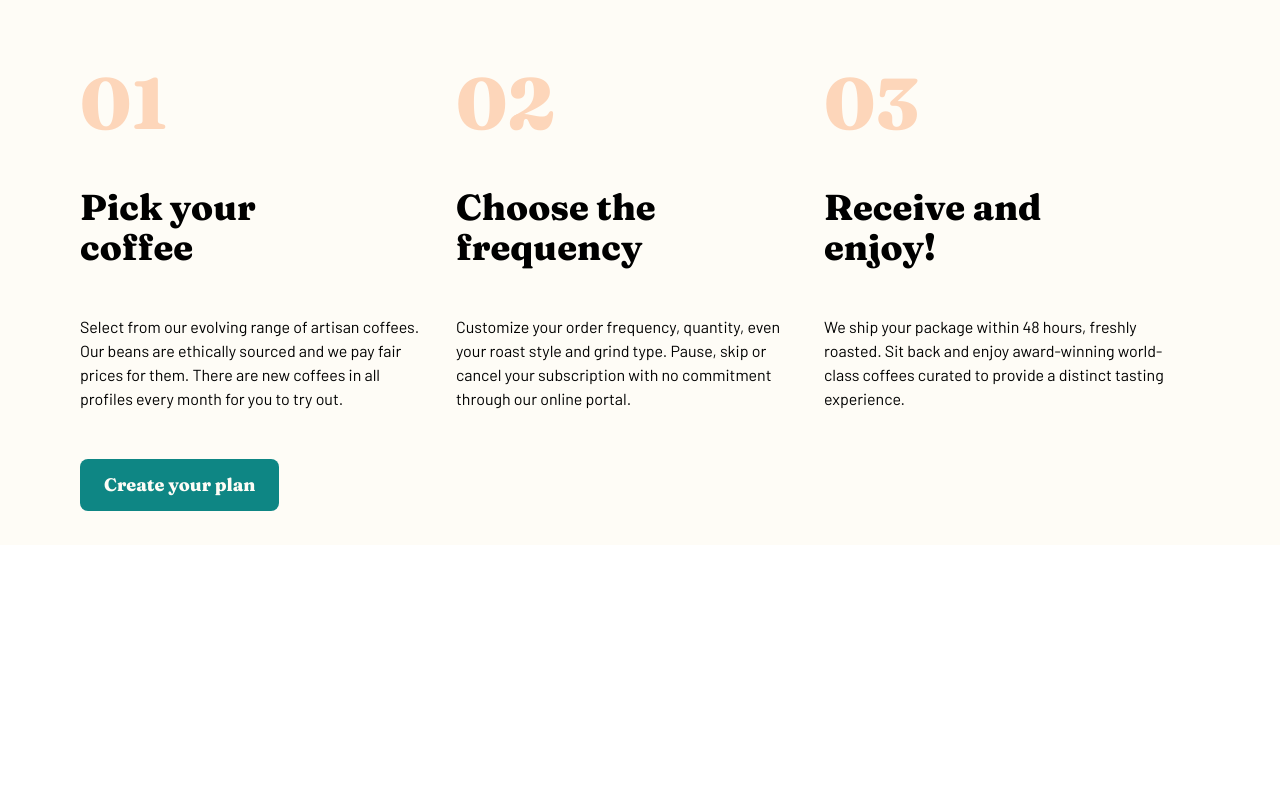
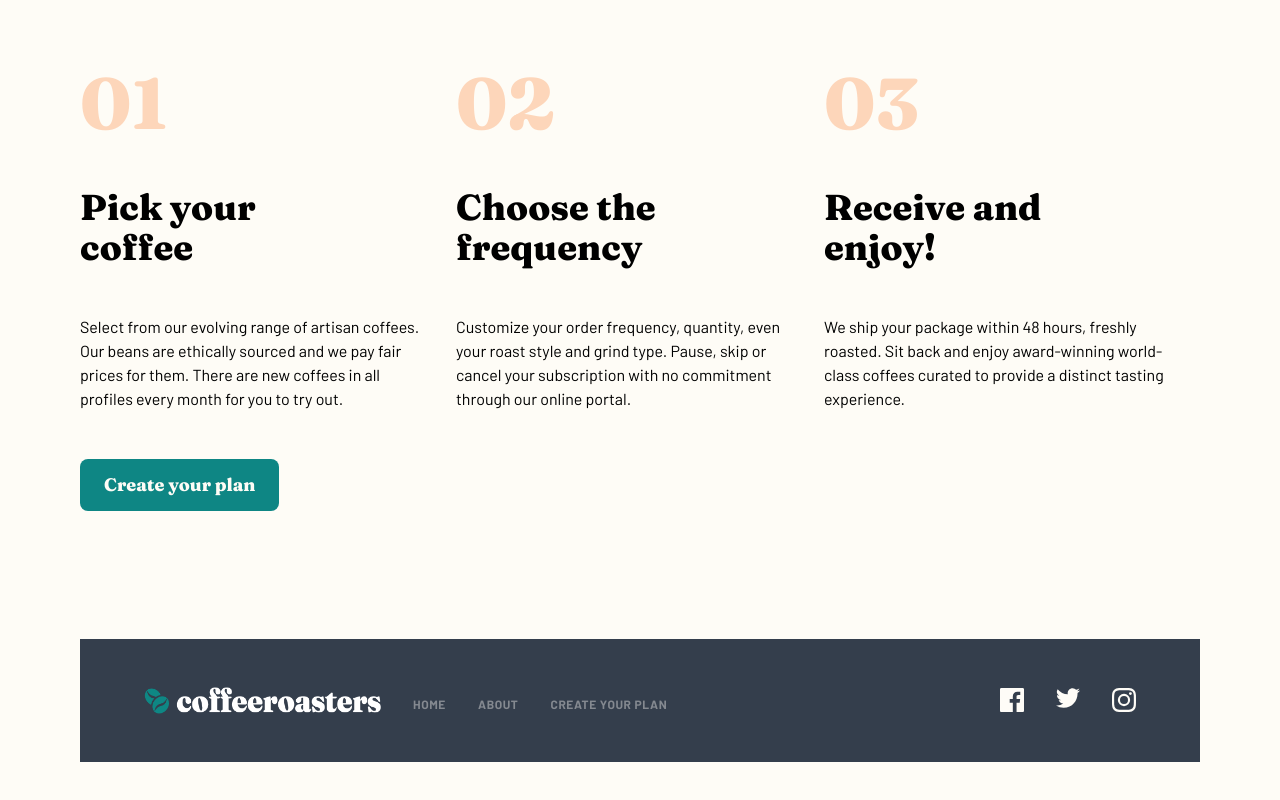
Before and after one commit to sthitaprajna-mishra/coffeeroasters, a React (Vite) app: page / in a window 1280 px wide. Shown: the part 2655-3455 px from the top of the page. Before the commit the page ends 3200 px from the top, so only its background shows below. Built offline with nearby package versions, Linux system fonts and the light colour scheme.

Commit message:
landing page done

```diff
--- a/src/App.jsx
+++ b/src/App.jsx
@@ -6,7 +6,7 @@ import Navbar from "./components/Navbar";
 function App() {
   return (
     <>
-      <div className="grid grid-cols-12 min-h-[200rem] border-1 border-green-500 bg-lightCream">
+      <div className="grid grid-cols-12 border-1 border-green-500 bg-lightCream">
         <Container />
       </div>
     </>
--- a/src/components/Container.jsx
+++ b/src/components/Container.jsx
@@ -1,12 +1,14 @@
 import React from "react";
 import Navbar from "./Navbar";
 import Home from "./Home";
+import Footer from "./Footer";
 
 const Container = () => {
   return (
     <div className="col-span-12 mt-12 mx-8 md:mx-16 lg:mx-20">
       <Navbar />
       <Home />
+      <Footer />
     </div>
   );
 };
--- /dev/null
+++ b/src/components/Footer.jsx
@@ -0,0 +1,62 @@
+import React from "react";
+import logowhite from "../assets/logo-white.png";
+
+import facebook from "../assets/shared/desktop/icon-facebook.svg";
+import instagram from "../assets/shared/desktop/icon-instagram.svg";
+import twitter from "../assets/shared/desktop/icon-twitter.svg";
+
+const Footer = () => {
+  return (
+    <div className="bg-darkGreyBlue flex flex-col lg:flex-row px-16 py-12 justify-between items-center mt-32 mb-16">
+      <div className="flex flex-col lg:flex-row items-center lg:space-x-8">
+        <div>
+          <img
+            className="lg:w-[237px] lg:h-[27px]"
+            src={logowhite}
+            alt="logowhite"
+          />
+        </div>
+        <div className="uppercase font-barlow text-grey font-bold text-xs mt-8 lg:mt-2">
+          <ul className="flex flex-col text-center space-y-4 md:space-y-0 md:text-left md:flex-row md:space-x-8">
+            <li className="hover:text-lightCream hover:cursor-pointer transition-all">
+              <a className="uppercase tracking-wider" href="#">
+                home
+              </a>
+            </li>
+            <li className="hover:text-lightCream hover:cursor-pointer transition-all">
+              <a className="uppercase tracking-wider" href="#">
+                about
+              </a>
+            </li>
+            <li className="hover:text-lightCream hover:cursor-pointer transition-all">
+              <a className="uppercase tracking-wider" href="#">
+                create your plan
+              </a>
+            </li>
+          </ul>
+        </div>
+      </div>
+      <div>
+        <ul className="flex space-x-8 mt-16 lg:mt-0">
+          <li>
+            <a href="#">
+              <img src={facebook} alt="facebook" />
+            </a>
+          </li>
+          <li>
+            <a href="#">
+              <img src={twitter} alt="twitter" />
+            </a>
+          </li>
+          <li>
+            <a href="#">
+              <img src={instagram} alt="instagram" />
+            </a>
+          </li>
+        </ul>
+      </div>
+    </div>
+  );
+};
+
+export default Footer;
```
